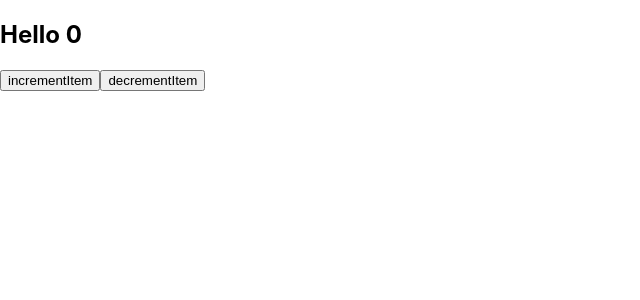
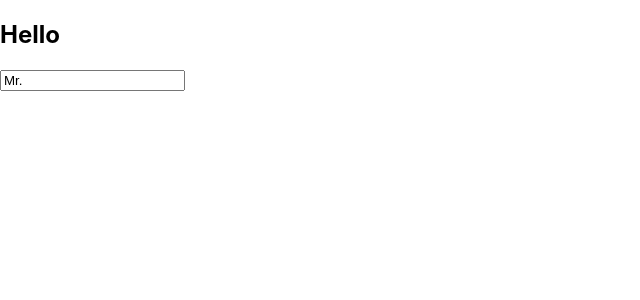
Before and after one commit to nsns0101/Hooks, a React (Create React App) app: page / in a window 1280 px wide. Shown: the top 300 px of the page, without its empty margins (0-640 px from the left). Built offline with nearby package versions, Linux system fonts and the light colour scheme.

Commit message:
useInput

```diff
--- a/src/App.js
+++ b/src/App.js
@@ -1,47 +1,41 @@
 import React, { useState } from "react";
 
-/* React */
-// class App extends React.Component {
-//   state = {
-//     item: 0
-//   };
+const useInput = (initialValue, validator) => {
+  const [value, setVaule] = useState(initialValue);
 
-//   incrementItem = () => {
-//     this.setState({
-//       item: this.state.item + 1
-//     });
-//   };
-//   decrementItem = () => {
-//     this.setState({
-//       item: this.state.item - 1
-//     });
-//   };
+  //글 입력이 가능한 이벤트
+  const onChange = event => {
+    const {
+      target: { value }
+    } = event;
 
-//   render() {
-//     const { item } = this.state;
-//     console.log(item);
-//     return (
-//       <div className="App">
-//         <h2>Hello {item}</h2>
-//         <button onClick={this.incrementItem}>incrementItem</button>
-//         <button onClick={this.decrementItem}>decrementItem</button>
-//       </div>
-//     );
-//   }
-// }
+    let willUpdate = true; //글 업데이트가 가능한지(글 입력이 가능한지)
 
-//React Hooks
-const App2 = () => {
-  const [item, setItem] = useState(0);
-  const incrementItem = () => setItem(item + 1);
-  const decrementItem = () => setItem(item - 1);
+    //validator이 함수면
+    if (typeof validator === "function") {
+      willUpdate = validator(value); //validator가 maxLen이라는 함수니까
+      console.log(willUpdate); //글이 10글자가 넘어가면 false를 리턴할 것임
+    }
+    //willUpdate가 true면 (즉, 10글자가 넘어가면 글이 안써짐)
+    if (willUpdate) {
+      setVaule(value);
+    }
+  };
+
+  return { value, onChange };
+};
+
+const App = () => {
+  const maxLen = value => value.length <= 10;
+  //const maxLen = value => value.includes("@");      //value안에 @가 있으면 글이 안써지도록
+  const name = useInput("Mr.", maxLen);
   return (
     <div className="App">
-      <h2>Hello {item}</h2>
-      <button onClick={incrementItem}>incrementItem</button>
-      <button onClick={decrementItem}>decrementItem</button>
+      <h2>Hello</h2>
+      {/* <input placeholder="Name" value={name.value} onChange={name.onChange} /> */}
+      <input placeholder="Name" {...name} />
     </div>
   );
 };
 
-export default App2;
+export default App;
```
Also changed, not shown: 1 other file (tests, documents, lock files or other folders).
